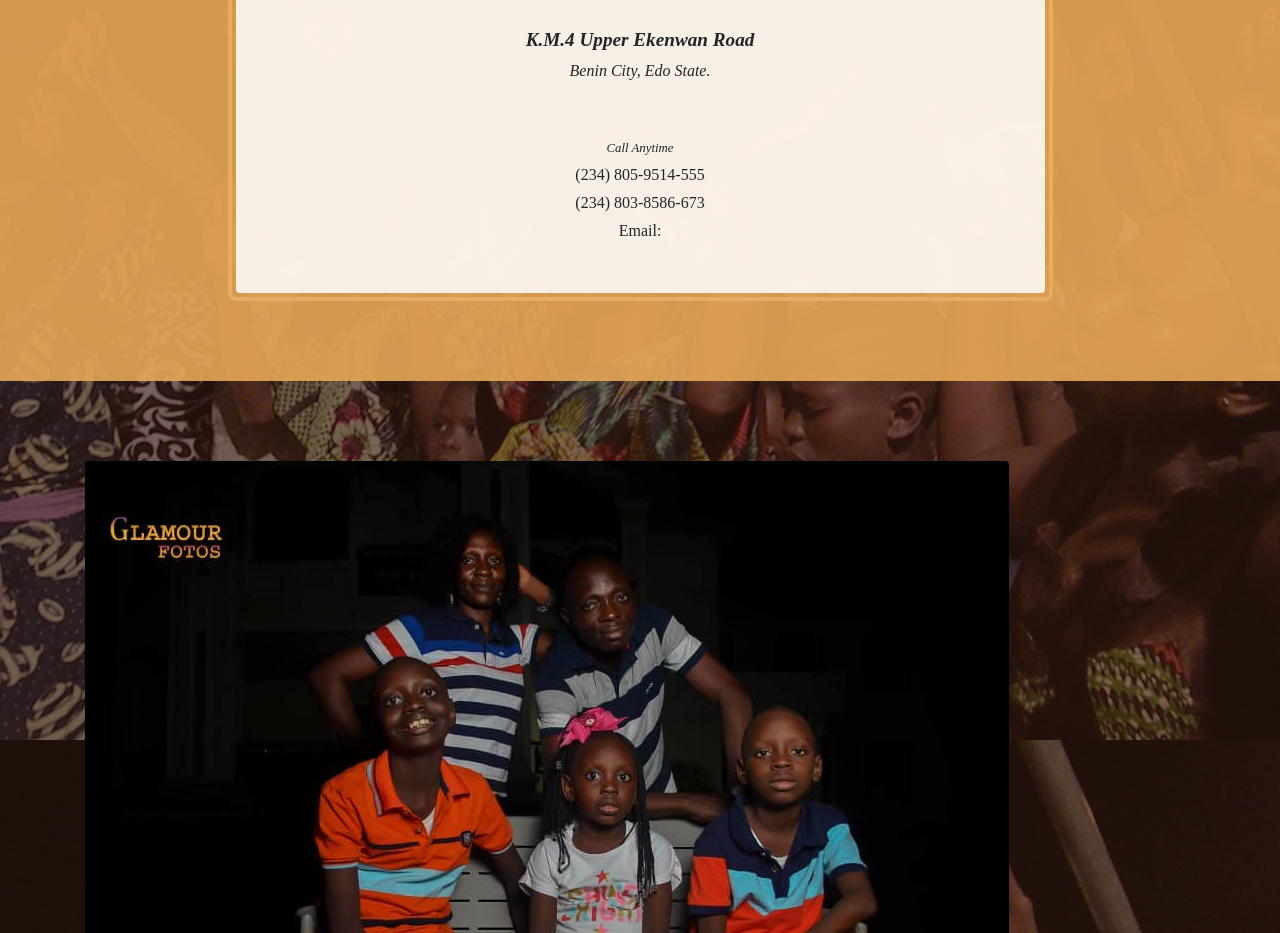
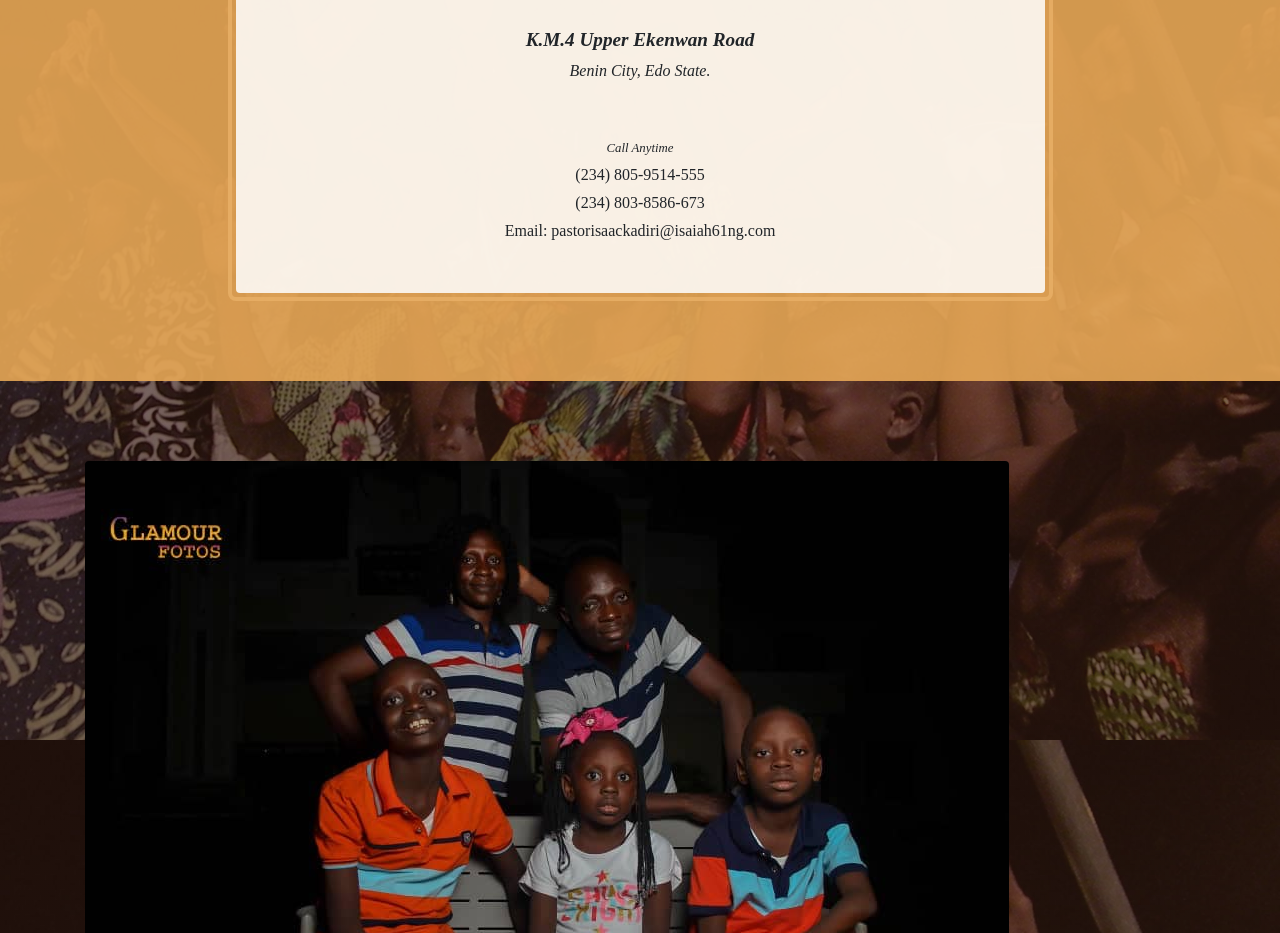
Before and after one commit to Sagie86/Isaiah61-flask, a plain HTML site: page contact.html in a window 1280 px wide. Shown: the part 1180-2113 px from the top of the page. Drawn offline with Linux system fonts and the light colour scheme.

Commit message:
Added email address to the contact page

```diff
--- a/contact.html
+++ b/contact.html
@@ -90,7 +90,7 @@
                   <br>
                   (234) 803-8586-673
                   <br>
-                  Email:
+                  Email: pastorisaackadiri@isaiah61ng.com
                 </p>
               </div>
             </div>
```
